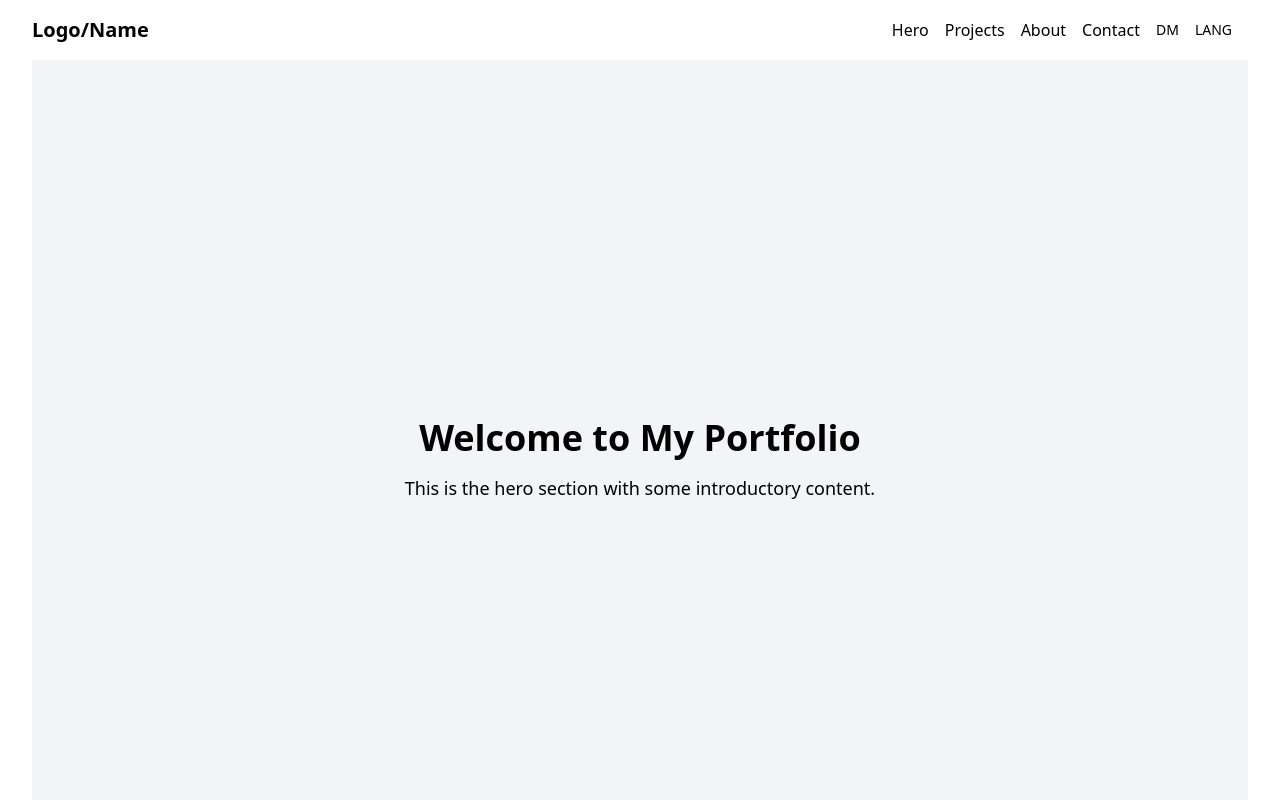
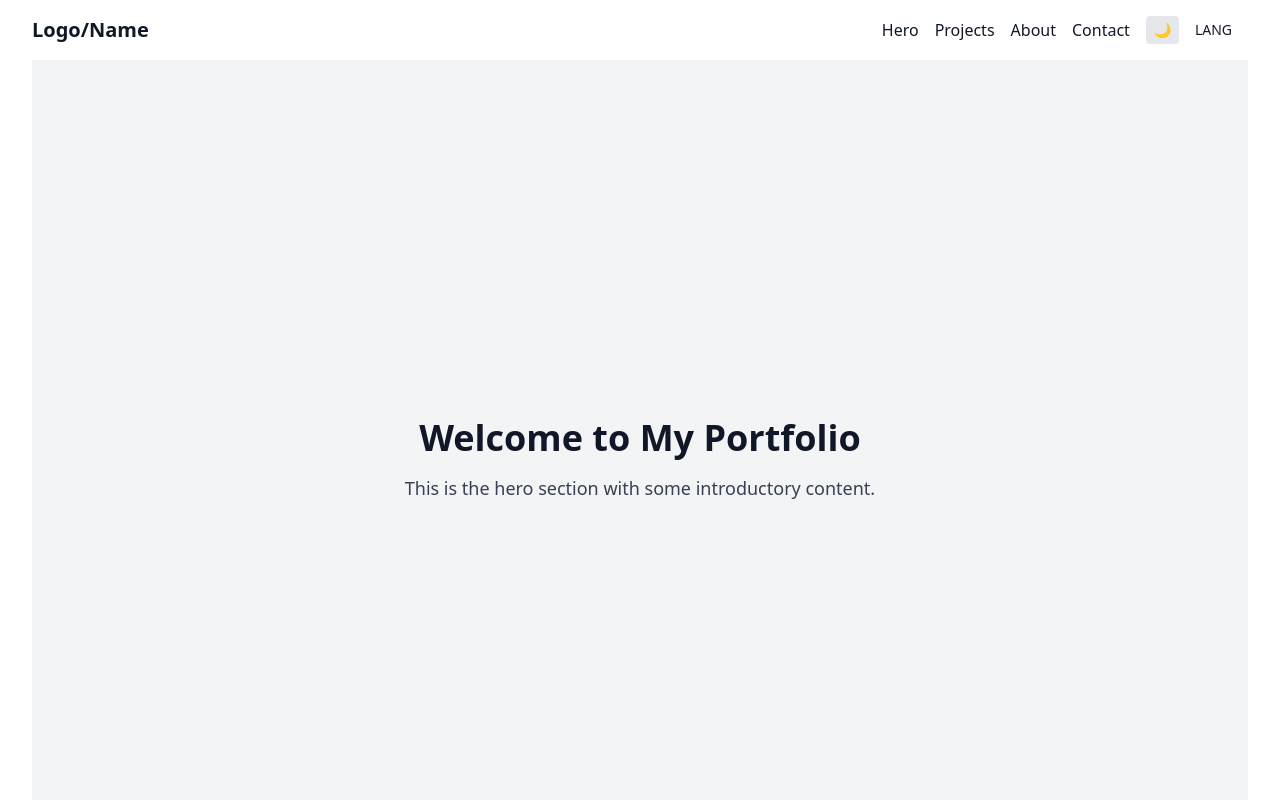
Before and after one commit to vinicius20m/vinicius20m.github.io, a React (Vite) app: page / in a window 1280 px wide. Shown: the top 800 px of the page. Built offline with nearby package versions, Linux system fonts and the light colour scheme.

Commit message:
wip: structure done but not working. somehow useEffect is running wrong time and seting to light allways

```diff
--- a/src/App.jsx
+++ b/src/App.jsx
@@ -5,28 +5,28 @@ export default function App() {
   return (
     <MainLayout>
       <Header />
-      <section id="hero" className="min-h-screen flex items-center justify-center bg-gray-100">
+      <section id="hero" className="min-h-screen flex items-center justify-center bg-gray-100 dark:bg-gray-900">
         <div className="text-center">
-          <h1 className="text-4xl font-bold mb-4">Welcome to My Portfolio</h1>
-          <p className="text-lg">This is the hero section with some introductory content.</p>
+          <h1 className="text-4xl font-bold mb-4 text-gray-900 dark:text-white">Welcome to My Portfolio</h1>
+          <p className="text-lg text-gray-700 dark:text-gray-300">This is the hero section with some introductory content.</p>
         </div>
       </section>
-      <section id="projects" className="min-h-screen flex items-center justify-center bg-gray-200">
+      <section id="projects" className="min-h-screen flex items-center justify-center bg-gray-200 dark:bg-gray-800">
         <div className="text-center">
-          <h2 className="text-3xl font-bold mb-4">Projects</h2>
-          <p className="text-lg">Here are some of my projects. This section has content to fill the screen.</p>
+          <h2 className="text-3xl font-bold mb-4 text-gray-900 dark:text-white">Projects</h2>
+          <p className="text-lg text-gray-700 dark:text-gray-300">Here are some of my projects. This section has content to fill the screen.</p>
         </div>
       </section>
-      <section id="about" className="min-h-screen flex items-center justify-center bg-gray-300">
+      <section id="about" className="min-h-screen flex items-center justify-center bg-gray-300 dark:bg-gray-700">
         <div className="text-center">
-          <h3 className="text-2xl font-bold mb-4">About Me</h3>
-          <p className="text-lg">Learn more about me in this section. Adding content for scrolling test.</p>
+          <h3 className="text-2xl font-bold mb-4 text-gray-900 dark:text-white">About Me</h3>
+          <p className="text-lg text-gray-700 dark:text-gray-300">Learn more about me in this section. Adding content for scrolling test.</p>
         </div>
       </section>
-      <section id="contact" className="min-h-screen flex items-center justify-center bg-gray-400">
+      <section id="contact" className="min-h-screen flex items-center justify-center bg-gray-400 dark:bg-gray-600">
         <div className="text-center">
-          <h4 className="text-xl font-bold mb-4">Contact</h4>
-          <p className="text-lg">Get in touch. This is a placeholder for the contact section.</p>
+          <h4 className="text-xl font-bold mb-4 text-gray-900 dark:text-white">Contact</h4>
+          <p className="text-lg text-gray-700 dark:text-gray-300">Get in touch. This is a placeholder for the contact section.</p>
         </div>
       </section>
     </MainLayout>
--- a/src/components/layout/Header.jsx
+++ b/src/components/layout/Header.jsx
@@ -1,9 +1,13 @@
+import { useTheme } from '../../hooks/useTheme';
+
 export default function Header() {
+  const { theme, toggleTheme } = useTheme();
+
   return (
     <header className="py-4">
       <div className="flex items-center justify-between">
         {/* Left area: placeholder name/logo */}
-        <div className="text-xl font-bold">Logo/Name</div>
+        <div className="text-xl font-bold text-gray-900 dark:text-white">Logo/Name</div>
 
         {/* Right area: navigation, toggles, mobile menu */}
         <div className="flex items-center space-x-4">
@@ -11,28 +15,33 @@ export default function Header() {
           <nav className="hidden md:block">
             <ul className="flex space-x-4">
               <li>
-                <a href="#hero" className="hover:underline">Hero</a>
+                <a href="#hero" className="hover:underline text-gray-900 dark:text-white">Hero</a>
               </li>
               <li>
-                <a href="#projects" className="hover:underline">Projects</a>
+                <a href="#projects" className="hover:underline text-gray-900 dark:text-white">Projects</a>
               </li>
               <li>
-                <a href="#about" className="hover:underline">About</a>
+                <a href="#about" className="hover:underline text-gray-900 dark:text-white">About</a>
               </li>
               <li>
-                <a href="#contact" className="hover:underline">Contact</a>
+                <a href="#contact" className="hover:underline text-gray-900 dark:text-white">Contact</a>
               </li>
             </ul>
           </nav>
 
-          {/* Placeholder for dark mode toggle */}
-          <div className="text-sm">DM</div>
+          {/* Dark mode toggle button */}
+          <button
+            onClick={toggleTheme}
+            className="text-sm bg-gray-200 dark:bg-gray-700 text-gray-900 dark:text-white px-2 py-1 rounded"
+          >
+            {theme === 'light' ? '🌙' : '☀️'}
+          </button>
 
           {/* Placeholder for language toggle */}
-          <div className="text-sm">LANG</div>
+          <div className="text-sm text-gray-900 dark:text-white">LANG</div>
 
           {/* Mobile menu placeholder button */}
-          <button className="md:hidden text-xl">☰</button>
+          <button className="md:hidden text-xl text-gray-900 dark:text-white">☰</button>
         </div>
       </div>
     </header>
--- a/src/components/layout/MainLayout.jsx
+++ b/src/components/layout/MainLayout.jsx
@@ -1,6 +1,6 @@
 export default function MainLayout({ children }) {
   return (
-    <div className="min-h-screen mx-auto max-w-7xl px-4 sm:px-6 lg:px-8">
+    <div className="min-h-screen mx-auto max-w-7xl px-4 sm:px-6 lg:px-8 bg-white dark:bg-gray-900 text-gray-900 dark:text-white">
       {children}
     </div>
   );
--- /dev/null
+++ b/src/hooks/useTheme.js
@@ -0,0 +1,39 @@
+import { useState, useEffect } from 'react';
+
+export function useTheme() {
+  const [theme, setTheme] = useState('light');
+
+  useEffect(() => {
+    // Read from localStorage or system preference
+    const savedTheme = localStorage.getItem('theme');
+    console.log('passando no effect');
+    if (savedTheme) {
+        console.log('tema salvo -->> ', savedTheme);
+        setTheme(savedTheme);
+    } else {
+        console.log('tema nao salvo');
+      const systemPrefersDark = window.matchMedia('(prefers-color-scheme: dark)').matches;
+
+      console.log('system prefer: --> ', systemPrefersDark);
+      setTheme(systemPrefersDark ? 'dark' : 'light');
+    }
+  }, []);
+
+  useEffect(() => {
+    // Apply theme to html element
+    if (theme === 'dark') {
+      document.documentElement.classList.add('dark');
+    } else {
+      document.documentElement.classList.remove('dark');
+    }
+    // Persist to localStorage
+    localStorage.setItem('theme', theme);
+    console.log('guardando -->> ', theme);
+  }, [theme]);
+
+  const toggleTheme = () => {
+    setTheme(prev => prev === 'light' ? 'dark' : 'light');
+  };
+
+  return { theme, toggleTheme };
+}
```
